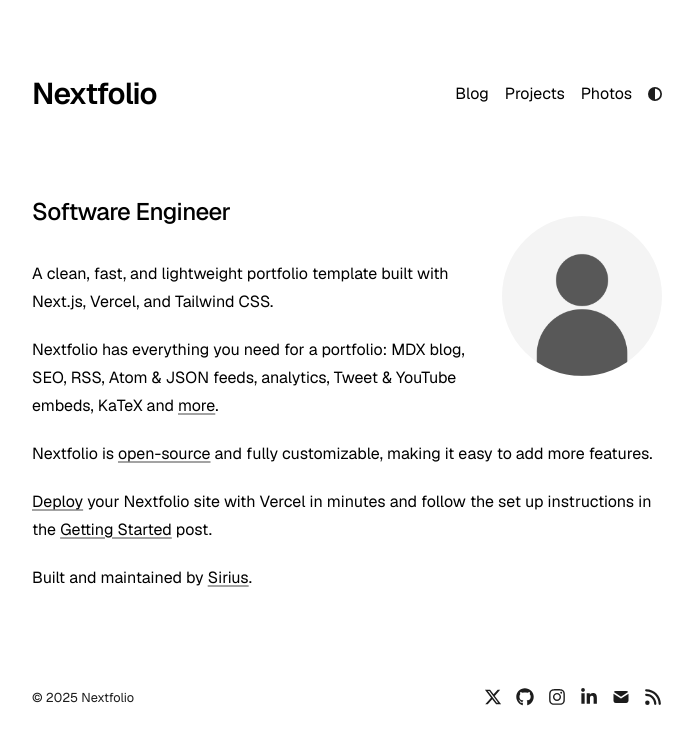
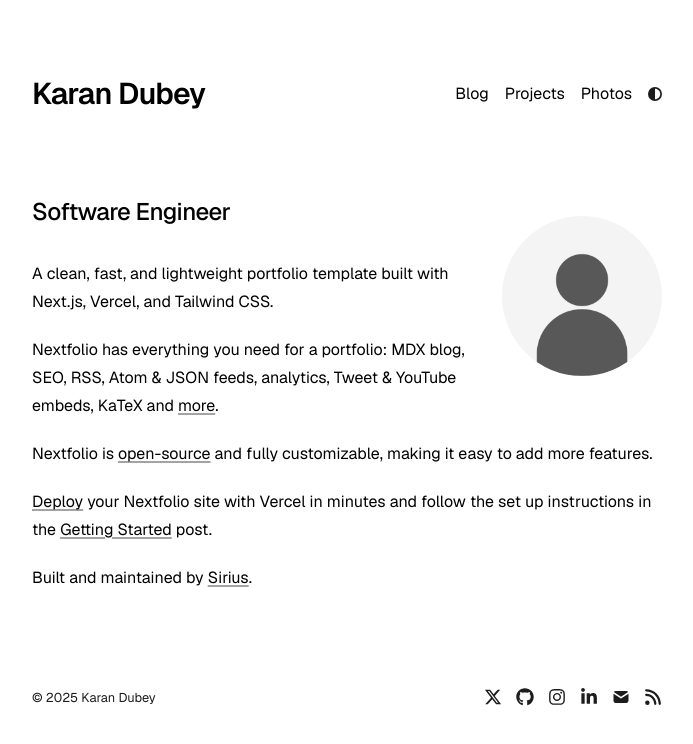
Before and after one commit to KaranDubey400/nextfolio-a-simple-next-js-portfolio, a Next.js app: page / in a window 1280 px wide. Shown: the top 744 px of the page, without its empty margins (293-986 px from the left). Built offline with nearby package versions, Linux system fonts and the light colour scheme.

Commit message:
Update config.ts

```diff
--- a/app/config.ts
+++ b/app/config.ts
@@ -1,6 +1,6 @@
 export const metaData = {
   baseUrl: "https://nextfolio-template.vercel.app/",
-  title: "Nextfolio",
+  title: "Karan Dubey",
   name: "Sirius",
   ogImage: "/opengraph-image.png",
   description:
@@ -8,9 +8,9 @@
 };
 
 export const socialLinks = {
-  twitter: "https://x.com/1tssirius",
-  github: "https://github.com/1msirius/Nextfolio",
+  twitter: "https://x.com/Elliptical90143",
+  github: "https://github.com/KaranDubey400",
   instagram: "https://www.instagram.com/",
-  linkedin: "https://www.linkedin.com/",
-  email: "mailto:example@gmail.com",
+  linkedin: "https://www.linkedin.com/in/karan-dubey-600b59261/",
+  email: "karndubey2122@gmail.com",
 };
```
